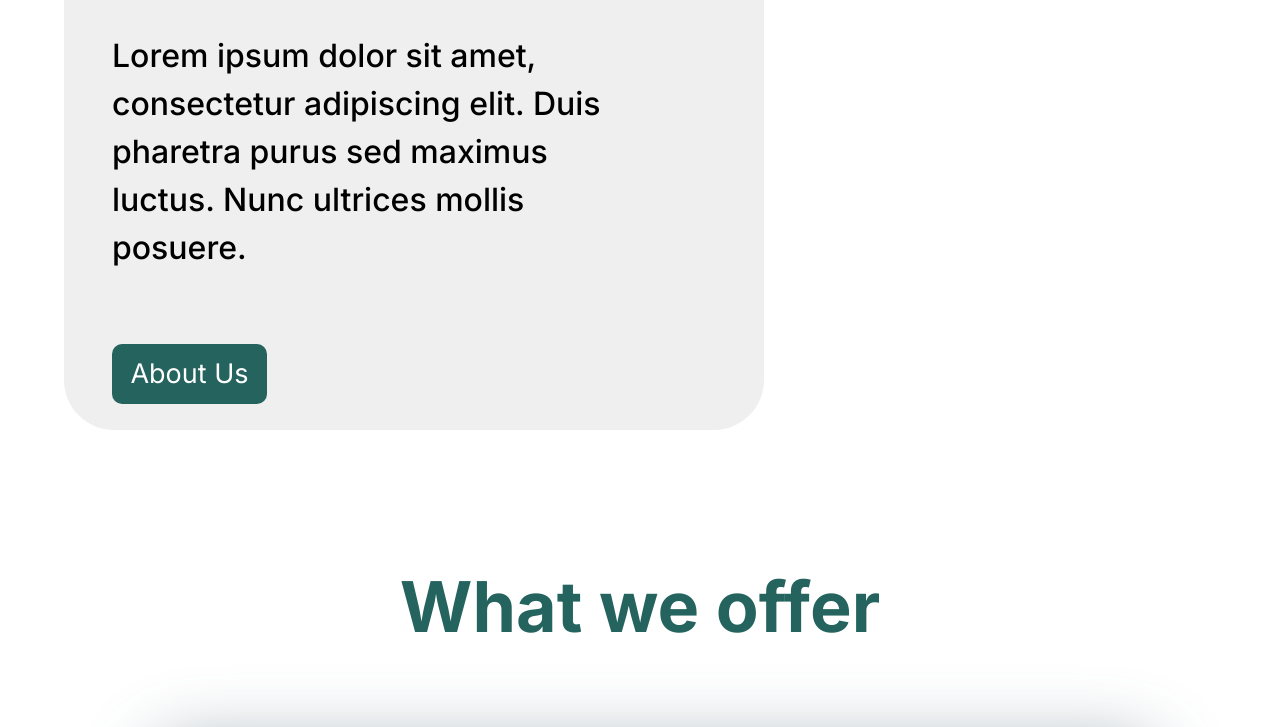
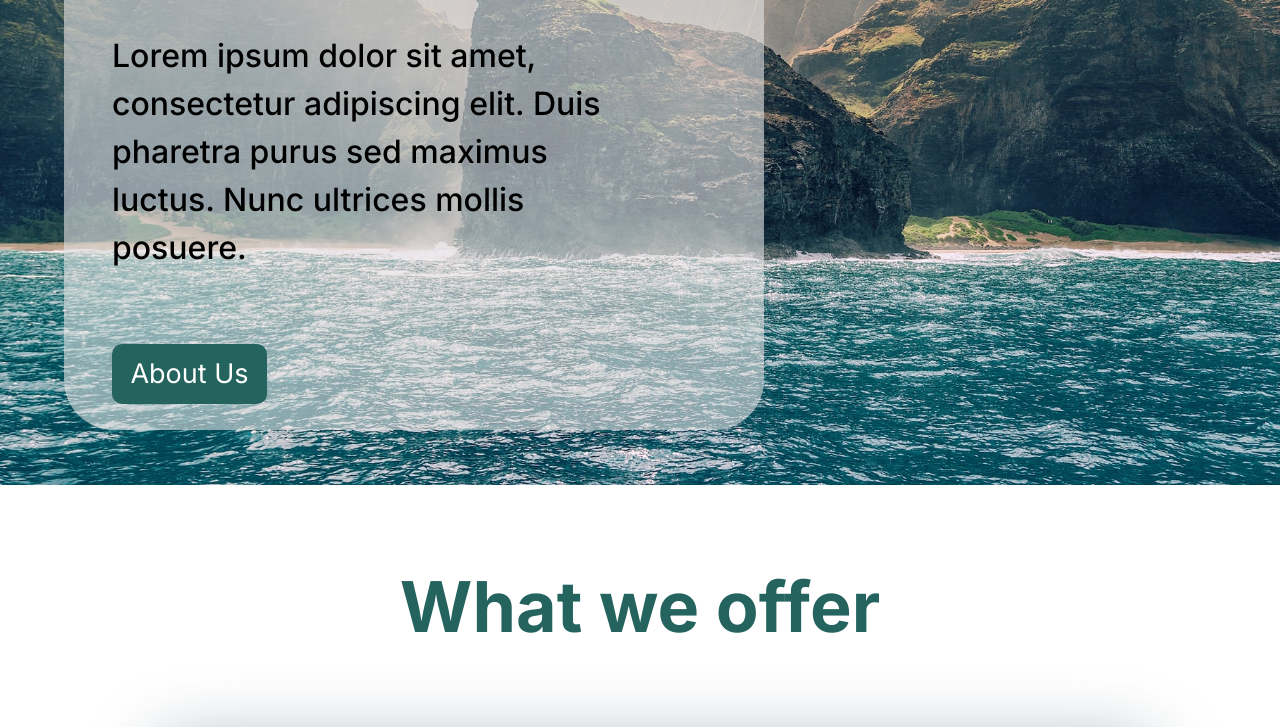
Before and after one commit to Mittens6210-1/exun-webdev-round1-mockup-2-by-gauransh-saini-10-L, a website built with Vite: page index.html in a window 1280 px wide. Shown: the part 371-1098 px from the top of the page. Built offline with nearby package versions, Linux system fonts and the light colour scheme; files whose address does not match are found by name.

Commit message:
minor css image fix

```diff
--- a/styles.css
+++ b/styles.css
@@ -12,6 +12,7 @@ body {
     color: black;
     overflow-x: hidden;
     height: 140rem;
+
 }
 
 header {
@@ -66,7 +67,7 @@ a {
 
 .homepage {
     position: relative;
-    background-image: url('img-home.jpeg');
+    background-image: url('/task-1/mockup-2/public/img-home.jpeg');
     background-repeat: no-repeat;
     background-size: cover;
     width: 100vw;
```
